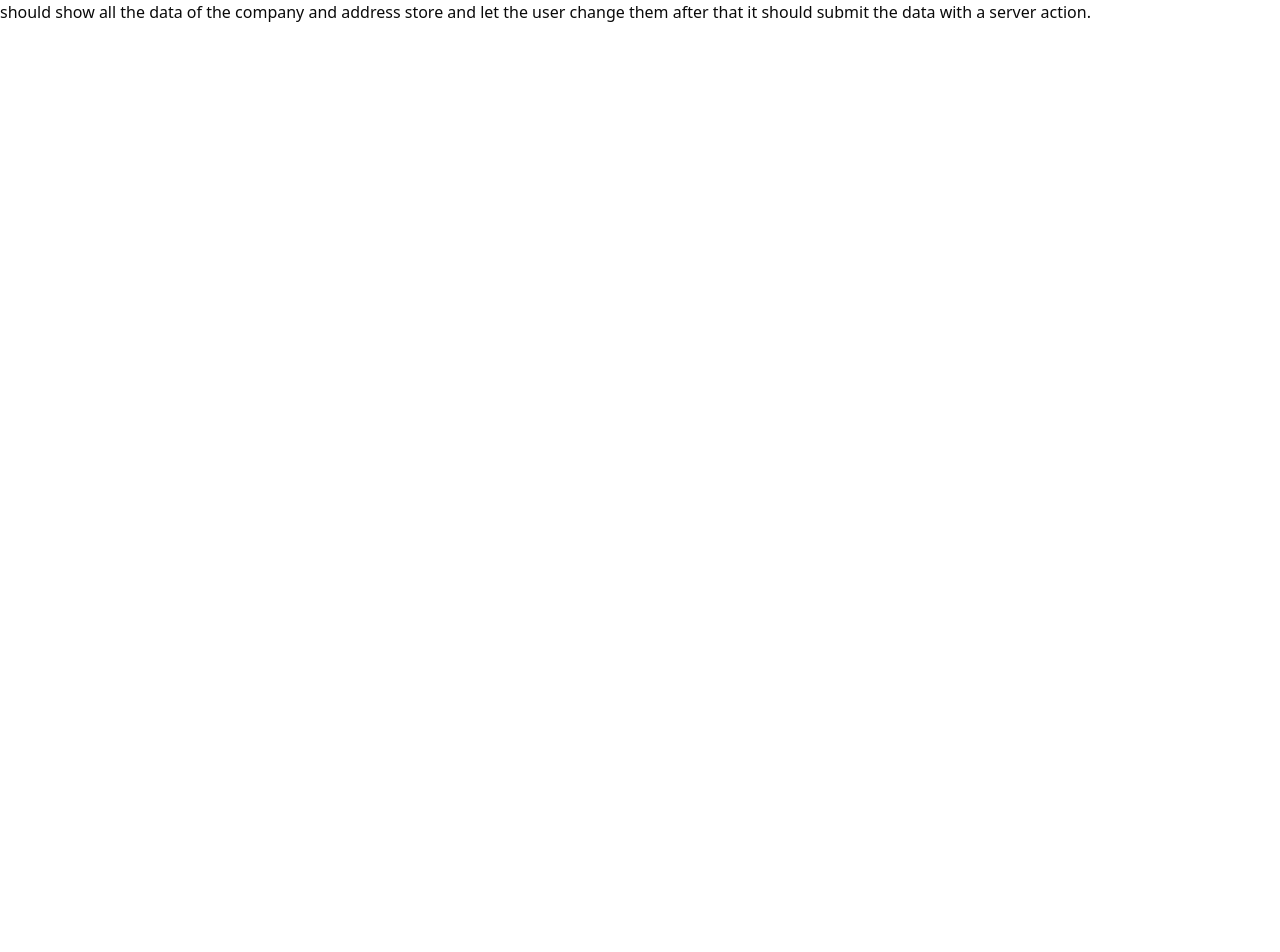
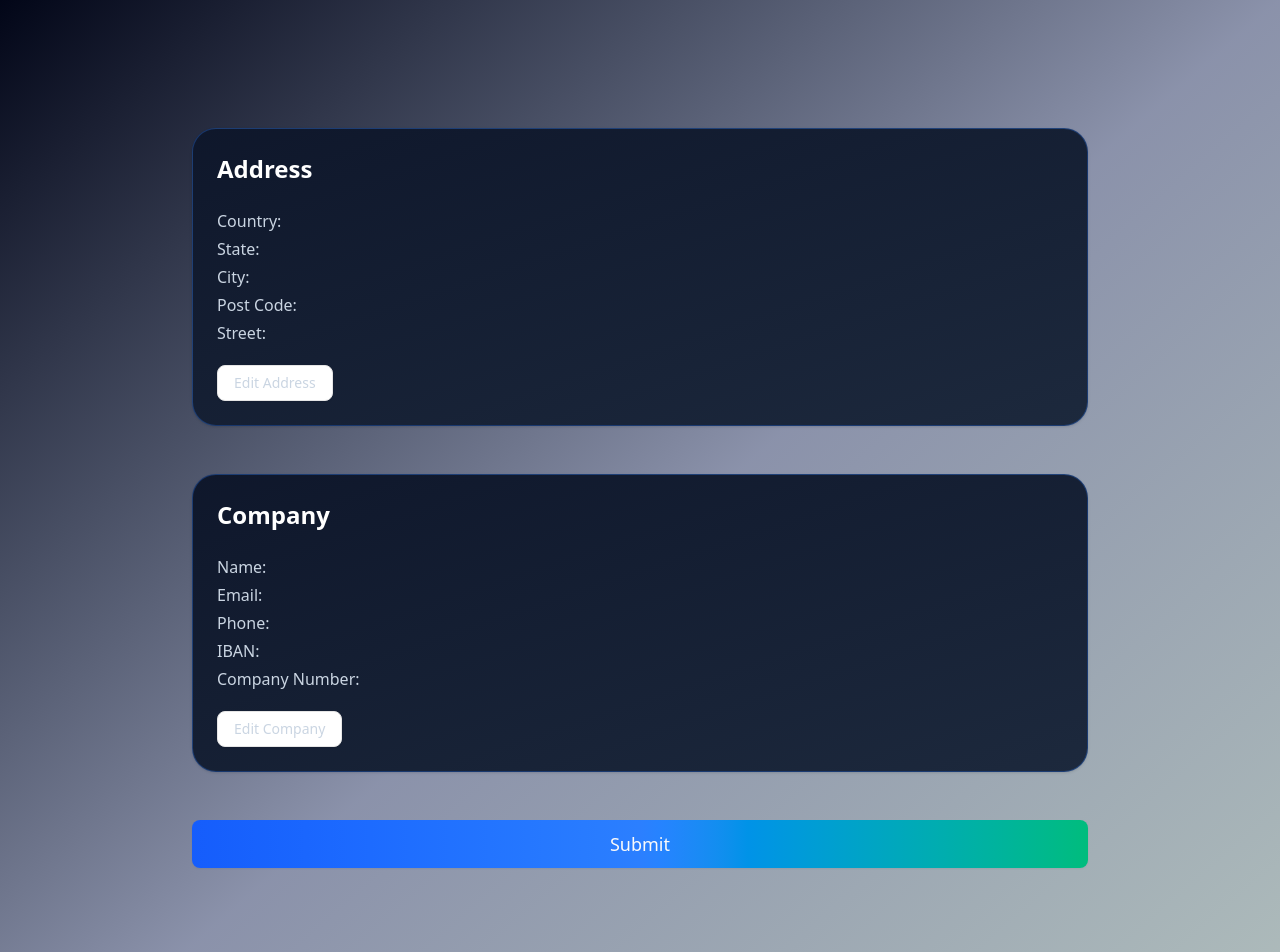
Before and after one commit to rechbe200163/OrderLinkLandingPage, a Next.js app in the folder nexus-commerce-landing-page/: page /en/onboarding/review in a window 1280 px wide. Shown: the top 952 px of the page. Before the commit the page ends 800 px from the top, so only its background shows below. Built offline with nearby package versions, Linux system fonts and the light colour scheme.

Commit message:
chore: add onboarding finalize action

```diff
--- a/nexus-commerce-landing-page/app/[locale]/onboarding/company/page.tsx
+++ b/nexus-commerce-landing-page/app/[locale]/onboarding/company/page.tsx
@@ -20,14 +20,18 @@ import {
   ArrowRight,
 } from 'lucide-react';
 import { useProgressStore } from '@/lib/stores/useProgressStore';
-import { console } from 'inspector';
 import { useRouter } from 'next/navigation';
 import ProgressIndicators from '@/components/helpers/ProgressIndicators';
+import { useEffect } from 'react';
 
 const OnboardingCompanyPage = () => {
   const router = useRouter();
 
   const setProgress = useProgressStore((state) => state.setProgress);
+
+  useEffect(() => {
+    setProgress('COMPANY');
+  }, [setProgress]);
 
   const setEmail = useCompanyStore((state) => state.setEmail);
   const setPhoneNumber = useCompanyStore((state) => state.setPhoneNumber);
@@ -151,7 +155,6 @@ const OnboardingCompanyPage = () => {
                   <Button
                     size='lg'
                     onClick={() => {
-                      setProgress('COMPANY');
                       router.push('/onboarding/review');
                     }}
                     className='w-full px-8 py-6 text-lg bg-gradient-to-r from-blue-600 via-blue-500 to-emerald-500 hover:from-blue-700 hover:via-blue-600 hover:to-emerald-600 shadow-2xl hover:shadow-blue-500/25 transition-all duration-500 transform hover:scale-[1.02] rounded-xl text-white font-bold'
--- a/nexus-commerce-landing-page/app/[locale]/onboarding/review/page.tsx
+++ b/nexus-commerce-landing-page/app/[locale]/onboarding/review/page.tsx
@@ -1,10 +1,74 @@
-import React from 'react';
+'use client';
+
+import { useAddressStore } from '@/lib/stores/useAddressStore';
+import { useCompanyStore } from '@/lib/stores/useCompanyStore';
+import { Button } from '@/components/ui/button';
+import { Card, CardContent, CardHeader, CardTitle } from '@/components/ui/card';
+import { useRouter } from 'next/navigation';
+import ProgressIndicators from '@/components/helpers/ProgressIndicators';
+import { useProgressStore } from '@/lib/stores/useProgressStore';
+import { useEffect } from 'react';
+import { finalizeOnboarding } from '@/lib/actions/onboarding.actions';
 
 const ReviewPage = () => {
+  const router = useRouter();
+
+  const address = useAddressStore((s) => s.address);
+  const company = useCompanyStore((s) => s.company);
+
+  const setProgress = useProgressStore((s) => s.setProgress);
+
+  useEffect(() => {
+    setProgress('REVIEW');
+  }, [setProgress]);
+
+  const handleSubmit = async () => {
+    await finalizeOnboarding({ address, company });
+  };
+
   return (
-    <div>
-      should show all the data of the company and address store and let the user
-      change them after that it should submit the data with a server action.
+    <div className='min-h-screen w-full bg-gradient-to-br from-slate-950 via-blue-950/50 to-emerald-950/30 text-white overflow-x-hidden'>
+      <div className='container relative py-24 md:py-32'>
+        <div className='max-w-4xl mx-auto space-y-12'>
+          <Card className='bg-gradient-to-br from-slate-900 to-slate-800 border border-blue-500/30 rounded-3xl'>
+            <CardHeader>
+              <CardTitle className='text-2xl font-bold text-white'>Address</CardTitle>
+            </CardHeader>
+            <CardContent className='text-slate-300 space-y-1'>
+              <p>Country: {address.country}</p>
+              <p>State: {address.state}</p>
+              <p>City: {address.city}</p>
+              <p>Post Code: {address.postCode}</p>
+              <p>Street: {address.streetName} {address.streetNumber}</p>
+              <Button variant='outline' className='mt-4' onClick={() => router.push('/onboarding/address')}>
+                Edit Address
+              </Button>
+            </CardContent>
+          </Card>
+
+          <Card className='bg-gradient-to-br from-slate-900 to-slate-800 border border-blue-500/30 rounded-3xl'>
+            <CardHeader>
+              <CardTitle className='text-2xl font-bold text-white'>Company</CardTitle>
+            </CardHeader>
+            <CardContent className='text-slate-300 space-y-1'>
+              <p>Name: {company.companyName}</p>
+              <p>Email: {company.email}</p>
+              <p>Phone: {company.phoneNumber}</p>
+              <p>IBAN: {company.iban}</p>
+              <p>Company Number: {company.companyNumber}</p>
+              <Button variant='outline' className='mt-4' onClick={() => router.push('/onboarding/company')}>
+                Edit Company
+              </Button>
+            </CardContent>
+          </Card>
+
+          <Button className='w-full px-8 py-6 text-lg bg-gradient-to-r from-blue-600 via-blue-500 to-emerald-500 hover:from-blue-700 hover:via-blue-600 hover:to-emerald-600' onClick={handleSubmit}>
+            Submit
+          </Button>
+
+          <ProgressIndicators />
+        </div>
+      </div>
     </div>
   );
 };
--- /dev/null
+++ b/nexus-commerce-landing-page/lib/actions/onboarding.actions.ts
@@ -0,0 +1,10 @@
+"use server";
+
+import { CreateAddress, CreateSiteConfig } from '@/lib/types';
+
+export async function finalizeOnboarding(data: {
+  address: CreateAddress;
+  company: CreateSiteConfig;
+}) {
+  console.log('finalizeOnboarding', data);
+}
```
